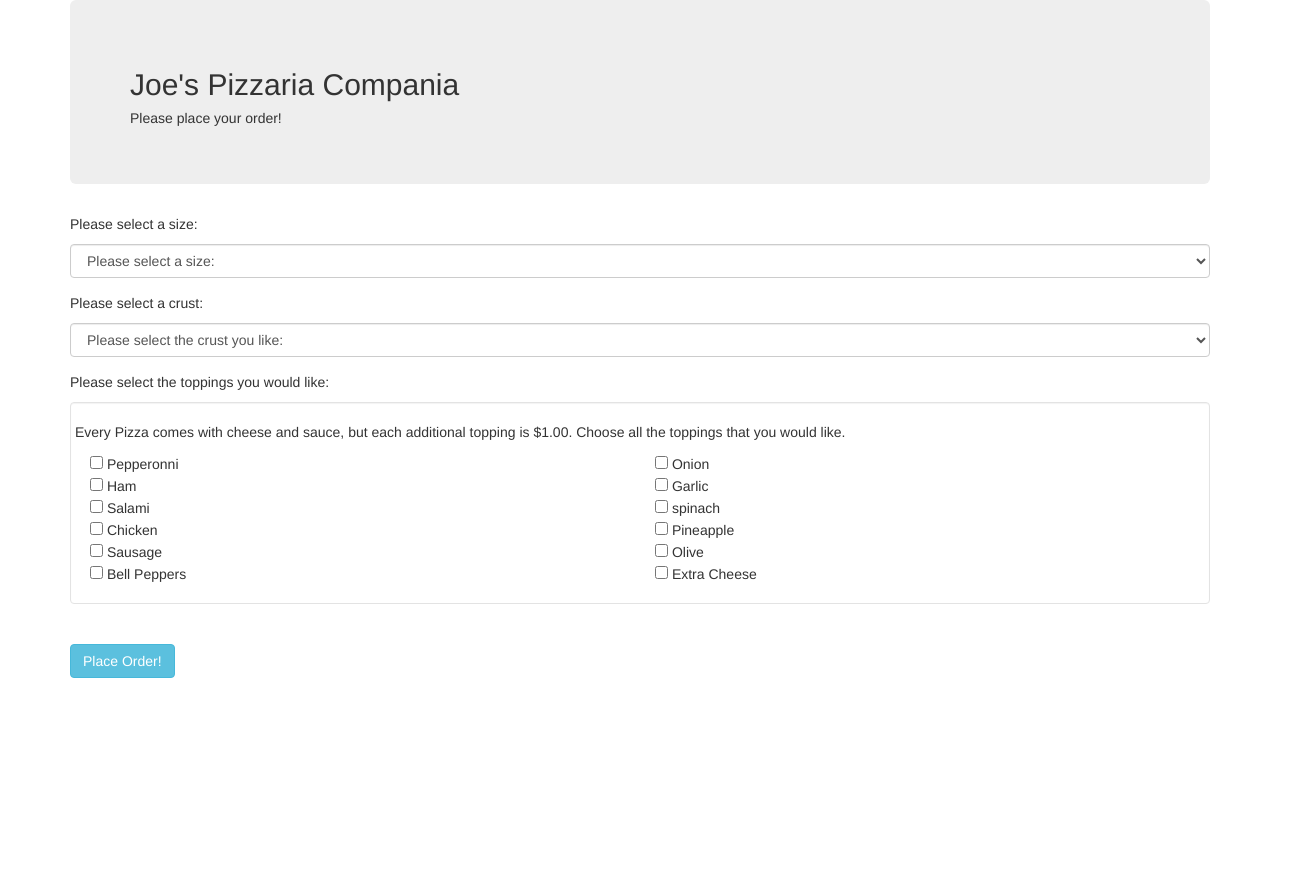
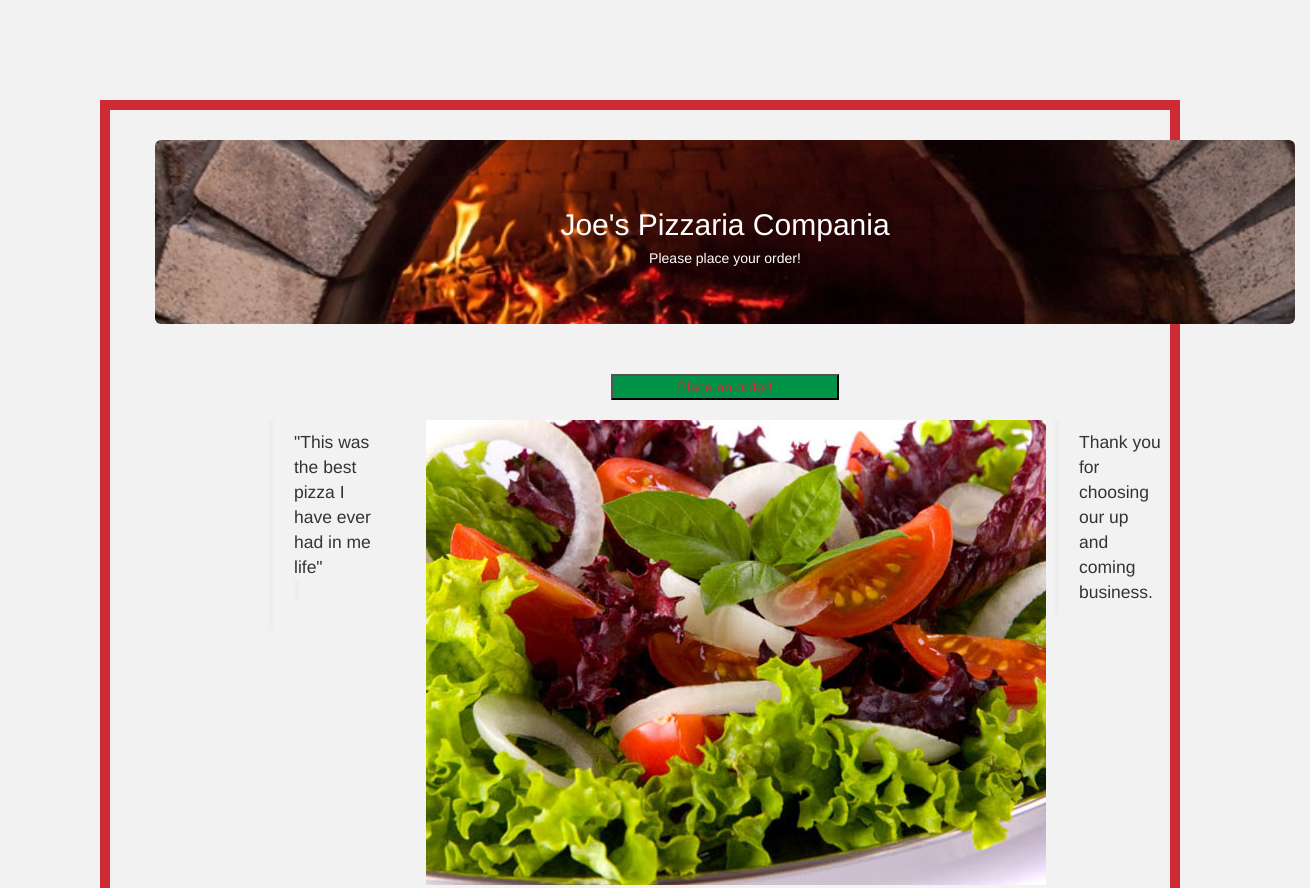
Before and after one commit to mckjoe/Pizza-Order, a plain HTML site: page index.html in a window 1280 px wide. Shown: the top 888 px of the page, 1310 px wide, since content can reach past the window. Before the commit the page ends 800 px from the top, so only its background shows below. Drawn offline with Linux system fonts and the light colour scheme.

Commit message:
add some styleing to styles.css to make the webpage a bit more authentic and have a bit more flow and sense to it

```diff
--- a/css/styles.css
+++ b/css/styles.css
@@ -1,7 +1,54 @@
+#orderForm {
+  margin: auto;
+  width: 20%;
+  background-color: #009246;
+  color: #ce2b37;
+}
+#buttonCenter {
+  text-align: center;
+}
+#myClass {
+  border: 10px solid #ce2b37;
+  padding:30px;
+  margin: 100px;
+}
 .well {
   background-color: white;
 }
 
 .receipt {
 display: none;
+background-color: #009246;
 }
+
+.jumbotron {
+  background-image: url("../img/flames.jpg");
+  background-size: cover;
+  background-repeat: no-repeat;
+  background-position: right top;
+  color: white;
+  text-align: center;
+}
+
+.orderForm {
+  display: none;
+  background-color: #009246;
+}
+
+.well {
+  background-color: #ce2b37;
+}
+
+.welcomePage {
+    margin: auto;
+    width: 80%;
+}
+
+.btn {
+  background-color: #ce2b37;
+  color: #009246;
+}
+
+body {
+  background-color: #f2f2f2;
+}
--- a/index.html
+++ b/index.html
@@ -9,13 +9,39 @@
     <title>Joe's Pizzaria Compania</title>
   </head>
   <body>
+    <div id="myClass">
       <div class="container">
         <div class="jumbotron">
           <h2>Joe's Pizzaria Compania</h2>
           <h5>Please place your order!</h5>
         </div>
-      <div class="order-form">
+        <br>
+        <div id="buttonCenter">
+          <button id="orderForm">Place an order!</button>
+        </div>
+        <br>
+        <div class="welcomePage">
+          <div class="row">
+            <div class="col-xs-2">
+              <blockquote>
+                "This was the best pizza I have ever had in me life"
+              <blockquote>
+            </div>
+            <div class="col-xs-8">
+              <img src="img/salad.jpg" alt="image of a salad">
+            </div>
+            <div class="col-xs-2">
+              <blockquote>
+                Thank you for choosing our up and coming business.
+              </blockquote>
+            </div>
+          </div>
+        </div>
+        <br>
+        <div class="orderForm">
           <form id="pizza">
+            <div class="row">
+              <div class="col-xs-6">
                 <p>Please select a size:</p>
                 <div class="form-group">
                   <select class="form-control" id="size">
@@ -26,6 +52,8 @@
                     <option value="4">XLRG (16")</option>
                   </select>
                 </div>
+              </div>
+              <div class="col-xs-6">
                 <p>Please select a crust:</p>
                 <div class="form-group">
                   <select class="form-control" id="crust">
@@ -35,6 +63,8 @@
                     <option>Thick</option>
                     <option>Stuffed</option>
                   </select>
+                </div>
+              </div>
             </div>
             <p>Please select the toppings you would like:</p>
             <div class="well">
@@ -61,17 +91,14 @@
               </div>
             </div>
             <br>
-          <button type="submit" class="btn btn-info">Place Order!</button>
+            <button type="submit" class="btn">Place Order</button>
           </form>
           <br>
+          <div class="col-xs-6">
             <div class="receipt">
               <p>Thank you for choosing Joe's Pizzaria Compania! We hope you enjoy!</p>
-          <p>Please look over your order below to make sure we got it correct.</p>
-          <h3>size: <span class="size"></span><br>
-            Crust: <span class="crust"></span> crust
-            <br>
-            Basic Total: $<span class="initTotal"></span><br>
-            <br>
+              <p>We hope you enjoy your pizza!  Joe has personally begun making your order, and we look forward to seeing you in 40-50 min.</p>
+              <h3>
                 Topping Total: $<span class="toppingTotal"></span><br>
                 <br>
                 Pizza Total: $<span class="finalTotal"></span>
@@ -79,5 +106,7 @@
             </div>
           </div>
         </div>
+      </div>
+    </div>
   </body>
 </html>
--- a/js/script.js
+++ b/js/script.js
@@ -53,6 +53,11 @@ Pizza.prototype.toppingCost = function() {
 }
 
 $(document).ready(function() {
+  $("#orderForm").click(function() {
+    $(".welcomePage").hide();
+    $("#orderForm").hide();
+    $(".orderForm").show();
+  });
   var toppings = [];
   $("#pizza").submit(function(event) {
     event.preventDefault();
```
Also changed, not shown: img/flames.jpg (added), img/newpizza.jpg (added), img/oven.jpg (added), img/pizza.jpg (added), img/salad.jpg (added). Lines whose indentation alone changed are shown as unchanged.
